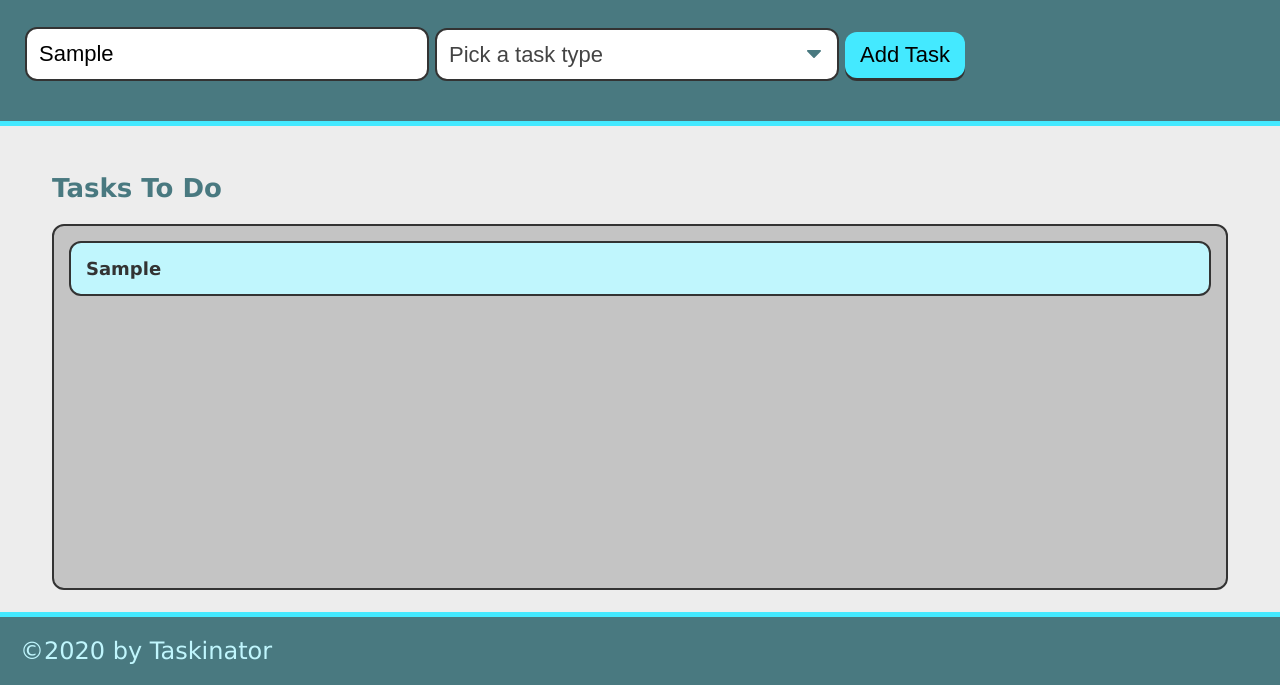
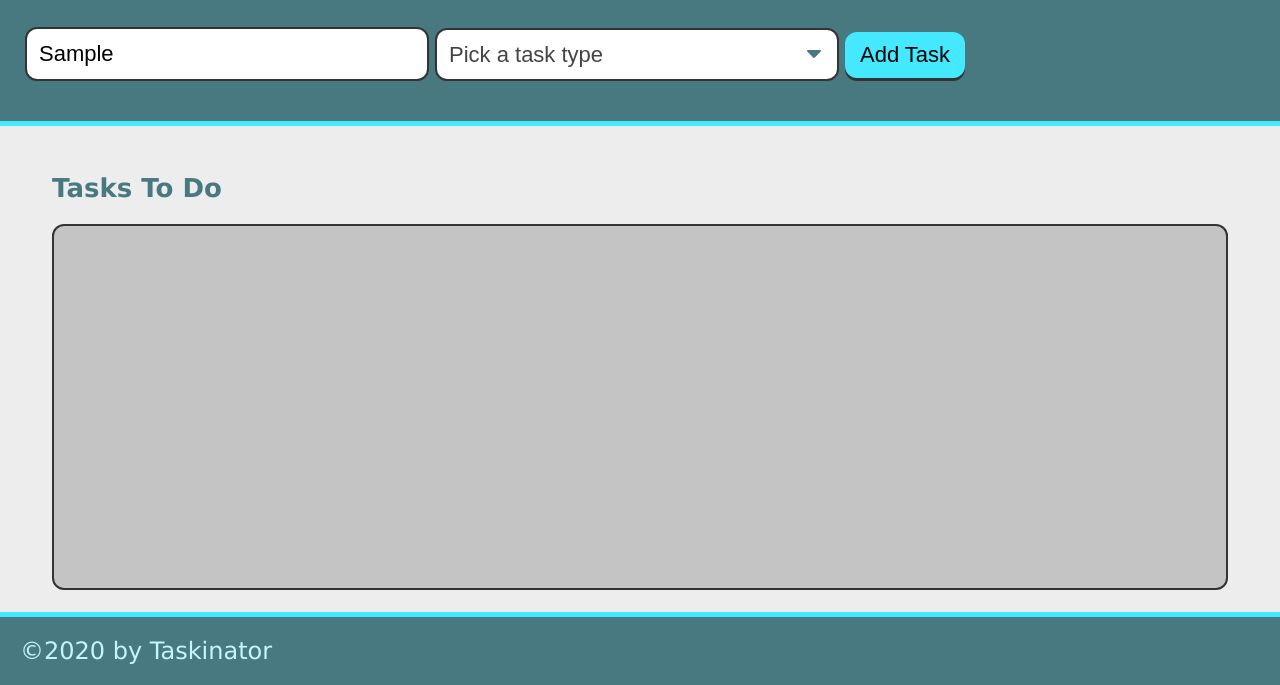
Before and after one commit to nkanno25/taskinator, a plain HTML site: page index.html in a window 1280 px wide. Both pictures are taken after typing "Sample" into the empty fields and a click on the button "Add Task". Shown: the part 115-800 px from the top of the page. Drawn offline with Linux system fonts and the light colour scheme.

Commit message:
add ability to submit custom tasks

```diff
--- a/assets/js/script.js
+++ b/assets/js/script.js
@@ -1,4 +1,4 @@
-var formE1 = document.querySelector("#task-form");
+var formEl = document.querySelector("#task-form");
 var tasksToDoEl = document.querySelector("#tasks-to-do");
 
 var taskFormHandler = function(event) {
@@ -7,13 +7,21 @@ var taskFormHandler = function(event) {
     var taskNameInput = document.querySelector("input[name='task-name']").value;
     var taskTypeInput = document.querySelector("select[name='task-type']").value;
 
+    // check if input values are empty strings
+    if (!taskNameInput || !taskTypeInput) {
+        alert("You need to fill out the task form!");
+        return false;
+    }
+
+    formEl.reset();
+
     // package up data as an object
     var taskDataObj = {
         name: taskNameInput,
         type: taskTypeInput
     };
 
-    // send it as an argument to createTaskE1
+    // send it as an argument to createTaskEl
     createTaskEl(taskDataObj);
 
 };
@@ -28,7 +36,6 @@ listItemEl.className = "task-item";
 var taskInfoEl = document.createElement("div");
 taskInfoEl.className = "task-info";
 taskInfoEl.innerHTML = "<h3 class='task-name'>" + taskDataObj.name + "</h3><span class='task-type'>" + taskDataObj.type + "</span>";
-
 listItemEl.appendChild(taskInfoEl);
 
 // add entire list item to list
@@ -37,4 +44,4 @@ tasksToDoEl.appendChild(listItemEl);
 };
 
 
-formE1.addEventListener("submit", taskFormHandler);
+formEl.addEventListener("submit", taskFormHandler);
```
Also changed, not shown: index.html (line endings or trailing spaces).
